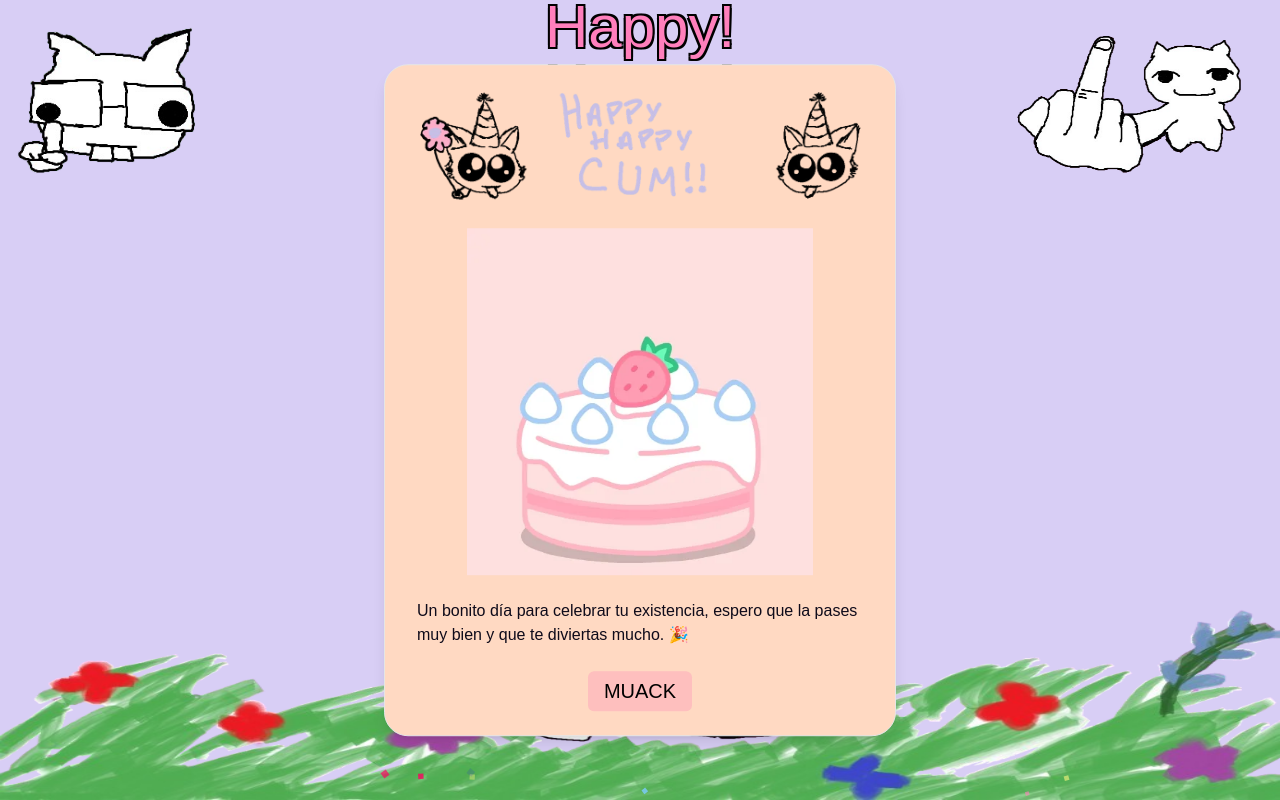
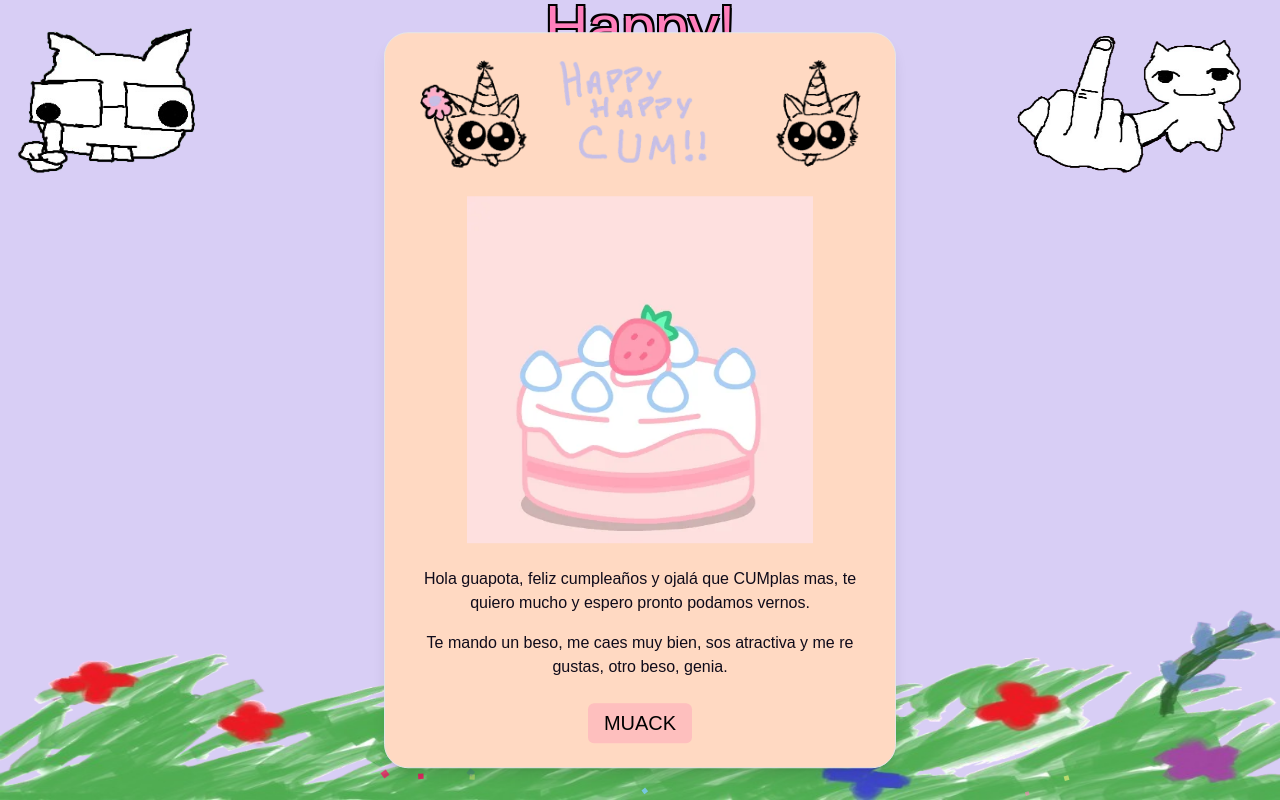
Before and after one commit to LurchingDart/HappyHappy, a Next.js app: page / in a window 1280 px wide. Both pictures are taken after a click on the button "CUM 🎉". Built offline with nearby package versions, Linux system fonts and the light colour scheme; a web font is replaced by a local one.

Commit message:
Cosillas mejoradas no se

```diff
--- a/app/layout.tsx
+++ b/app/layout.tsx
@@ -16,8 +16,8 @@ const cherryBombOne = Cherry_Bomb_One({
 
 
 export const metadata: Metadata = {
-  title: "Happy Happy CUM!",
-  description: "Happy Happy Cum para belen, la mas linda de todas",
+    title: "Happy Happy CUM!",
+    description: "Happy Cum para Bel, la mas linda de todas",
 };
 
 export default function RootLayout({
--- a/app/page.tsx
+++ b/app/page.tsx
@@ -85,9 +85,14 @@ export default function Home() {
                             height={480}
                             alt="Cumpleaños"
                             className="my-4 w-3/4"
+                            unoptimized={true}
                           />
-                          <p className="p-2 font-dyna">
-                              Un bonito día para celebrar tu existencia, espero que la pases muy bien y que te diviertas mucho. 🎉
+                          <p className="p-2 font-dyna text-center">
+                              Hola guapota, feliz cumpleaños y ojalá que CUMplas mas, te quiero mucho y espero pronto podamos vernos.
+
+                          </p>
+                          <p className="p-2 font-dyna text-center">
+                              Te mando un beso, me caes muy bien, sos atractiva y me re gustas, otro beso, genia.
                           </p>
                       </AlertDialogDescription>
                   </AlertDialogHeader>
```
Also changed, not shown: public/opengraph-image.png (added).
